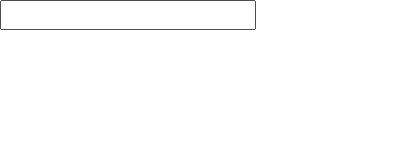
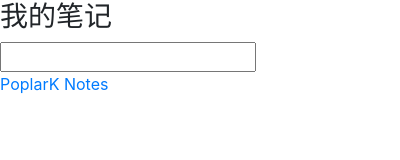
Before and after one commit to songkang666/note, a browser extension: page plugin/assets/popup.html in a window 400 px wide. Drawn offline with nearby package versions, Linux system fonts and the light colour scheme; some packages are replaced by stand-ins of ours; a script that the page names is missing.

Commit message:
main layout and css

```diff
--- a/plugin/assets/popup.html
+++ b/plugin/assets/popup.html
@@ -4,14 +4,23 @@
 <head>
     <meta charset="utf-8">
     <title>PK Notes</title>
-    <link rel="stylesheet" href="css/normalize.css"></link>
     <link rel="stylesheet" href="bower_components/bootstrap/dist/css/bootstrap.min.css"></link>
     <link rel="stylesheet" href="css/style.css"></link>
 </head>
 
 <body ng-app="noteApp">
 
-    <div ui-view></div>
+    <div class="main">
+        <div class="header">
+            <h3>我的笔记</h3>
+        </div>
+        <div class="body">
+            <div ui-view></div>
+        </div>
+        <div class="footer">
+            <a href="https://github.com/PoplarK/todo">PoplarK Notes</a>
+        </div>
+    </div>
 
     <script type="text/javascript" src="bower_components/angular/angular.min.js"></script>
     <script type="text/javascript" src="bower_components/angular-ui-router/release/angular-ui-router.min.js"></script>
--- a/plugin/assets/scss/style.scss
+++ b/plugin/assets/scss/style.scss
@@ -2,33 +2,63 @@
   base css
 ---------------------------------------------------------- */
 
-* {
-	margin: 0;
-	padding: 0;
-}
-
 html {
-	width: 400px;
-	height: 500px;
+    width: 400px;
+    height: 500px;
+    font-size: 100%;
 }
 
 body {
-  margin: 5px;
-	background-color: #fff;
-	font-family: Arial, Helvetica, sans-serif;
-	font-size: 14px;
-	line-height: 18px;
+    width: 100%;
+    height: 100%;
+    overflow: hidden;
+    background-color: #fff;
+    font-family: Arial, Helvetica, sans-serif;
+    font-size: 1rem;
+    font-weight: 200;
 }
 
-h1, h2, h3 {
-	margin: 1em 0;
-}
+/* ----------------------------------------------------------
+ border color
+---------------------------------------------------------- */
+$border-color-1: #ececec;
 
 /* ----------------------------------------------------------
   layout css
 ---------------------------------------------------------- */
+.main {
+    width: 100%;
+    height: 100%;
+    padding: 5px;
+    display: flex;
+    flex-direction: column;
+}
 
+.header,
+.body,
+.footer {
+    width: 100%;
+}
 
+.header {
+    border-bottom: 1px solid $border-color-1;
+}
+
+.body {
+    flex: 1;
+    display: flex;
+    overflow: hidden;
+}
+
+.footer {
+    border-top: 1px solid $border-color-1;
+}
+
+.footer {
+    a {
+        font-size: 0.75rem;
+    }
+}
 
 /* ----------------------------------------------------------
   module css
```
